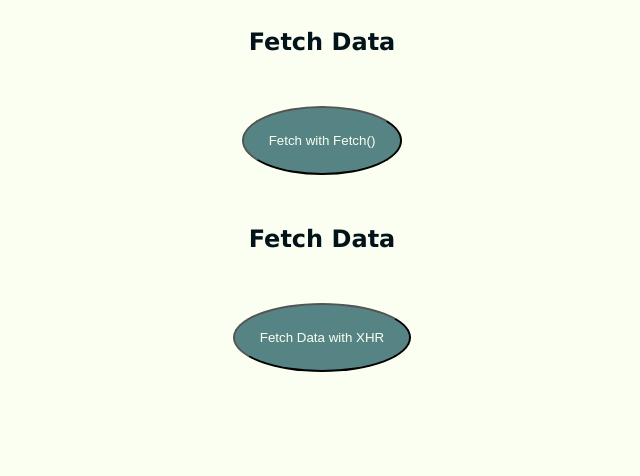
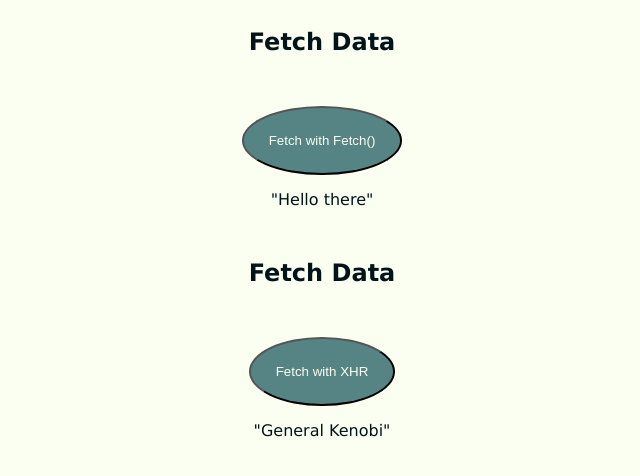
Before and after one commit to ktho12/Lab10_API_Calls, a plain HTML site: page index.html in a window 1280 px wide. Shown: the part 180-656 px from the top of the page, without its empty margins (318-958 px from the left). Drawn offline with Linux system fonts and the light colour scheme.

Commit message:
added placeholders, div for outputs

```diff
--- a/index.html
+++ b/index.html
@@ -15,9 +15,17 @@
     <p>
         <button id="fetchData">Fetch with Fetch()</button>
     </p>
+    <div id="fetchOutput">
+        "Hello there"
+    </div>
+
     <h2>Fetch Data</h2>
     <p>
-        <button id="fetchDataXML">Fetch Data with XHR</button>
+        <button id="fetchDataXHR">Fetch with XHR</button>
     </p>
+    <div id="fetchOutputXHR">
+        "General Kenobi"
+    </div>
+
 </body>
 </html>
```
Also changed, not shown: style.css (line endings or trailing spaces).
